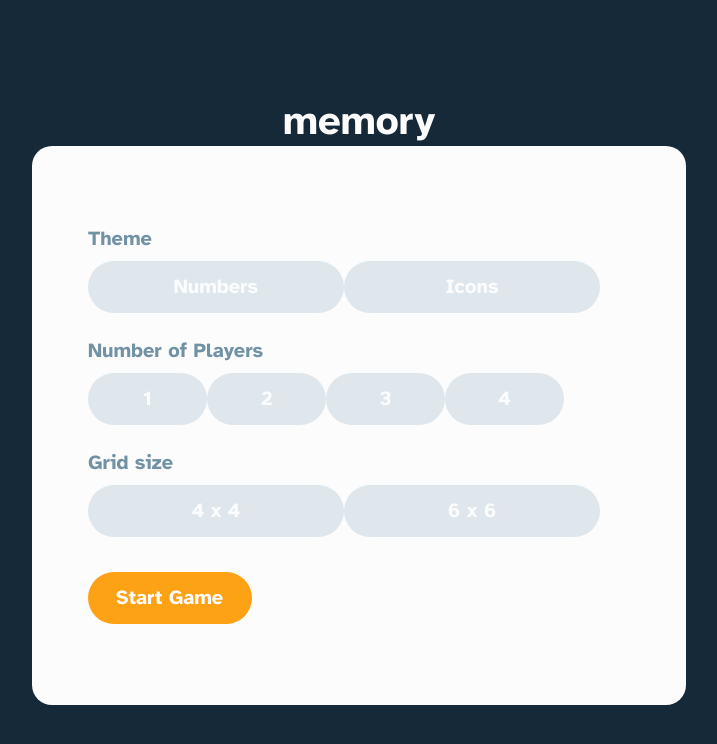
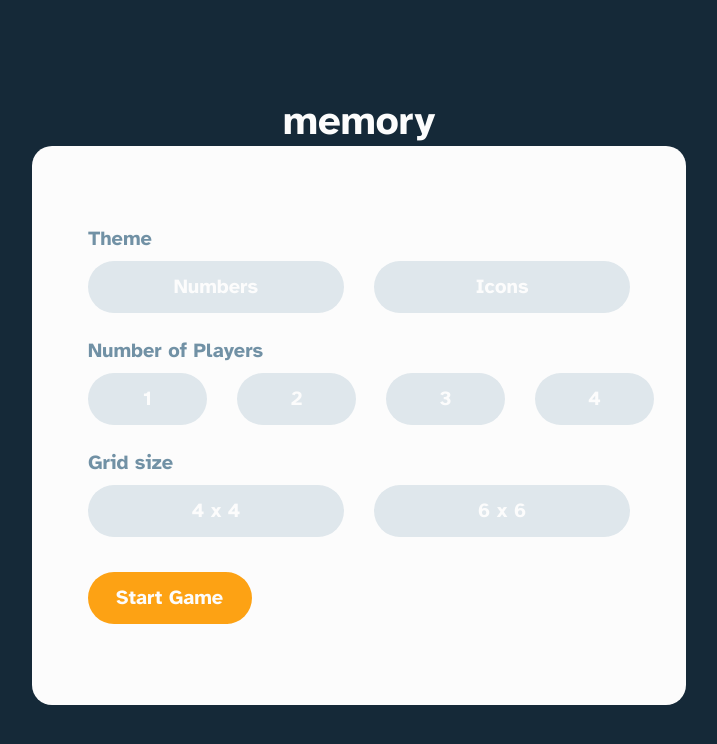
Before and after one commit to ssejjemba/memory, a Next.js app: page / in a window 1280 px wide. Shown: the top 744 px of the page, without its empty margins (281-998 px from the left). Built offline with nearby package versions, Linux system fonts and the light colour scheme.

Commit message:
style(Buttons): add more space between buttons
- change the buttons container from block to Flexbox.
- add more gap space from one button to another.

```diff
--- a/src/pages/index.tsx
+++ b/src/pages/index.tsx
@@ -26,7 +26,7 @@
         <div className={classes["game-settings"]}>
           <div className={classes["theme"]}>
             <h2 className={classes["settings-heading"]}>Theme</h2>
-            <div className={classes["theme-buttons"]}>
+            <div className={classes["buttons-case"]}>
               <ButtonSecondary class="text-btn">Numbers</ButtonSecondary>
               <ButtonSecondary class="text-btn">Icons</ButtonSecondary>
             </div>
@@ -34,7 +34,7 @@
 
           <div className={classes["players-number"]}>
             <h2 className={classes["settings-heading"]}>Number of Players</h2>
-            <div className={classes["players-number--buttons"]}>
+            <div className={classes["buttons-case"]}>
               <ButtonSecondary class="number-btn">1</ButtonSecondary>
               <ButtonSecondary class="number-btn">2</ButtonSecondary>
               <ButtonSecondary class="number-btn">3</ButtonSecondary>
@@ -44,7 +44,7 @@
 
           <div className={classes["grid-size"]}>
             <h2 className={classes["settings-heading"]}>Grid size</h2>
-            <div className={classes["grid-size--buttons"]}>
+            <div className={classes["buttons-case"]}>
               <ButtonSecondary class="text-btn">4 x 4</ButtonSecondary>
               <ButtonSecondary class="text-btn">6 x 6</ButtonSecondary>
             </div>
--- a/src/styles/start.module.css
+++ b/src/styles/start.module.css
@@ -30,3 +30,12 @@
   line-height: 2.5rem;
   color: var(--color-secondary-dark);
 }
+
+.buttons-case {
+  width: 100%;
+  display: flex;
+  flex-direction: row;
+  justify-content: space-between;
+  align-items: baseline;
+  gap: 3rem;
+}
```
